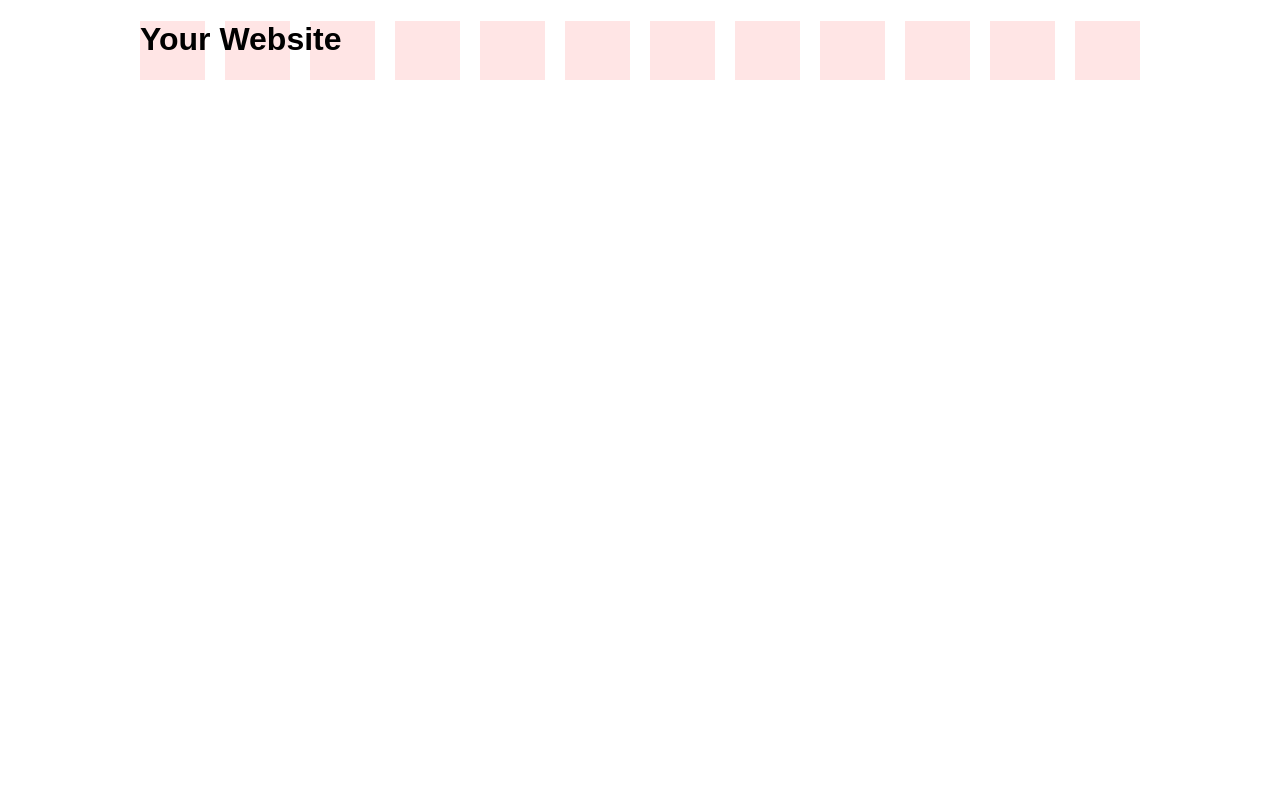
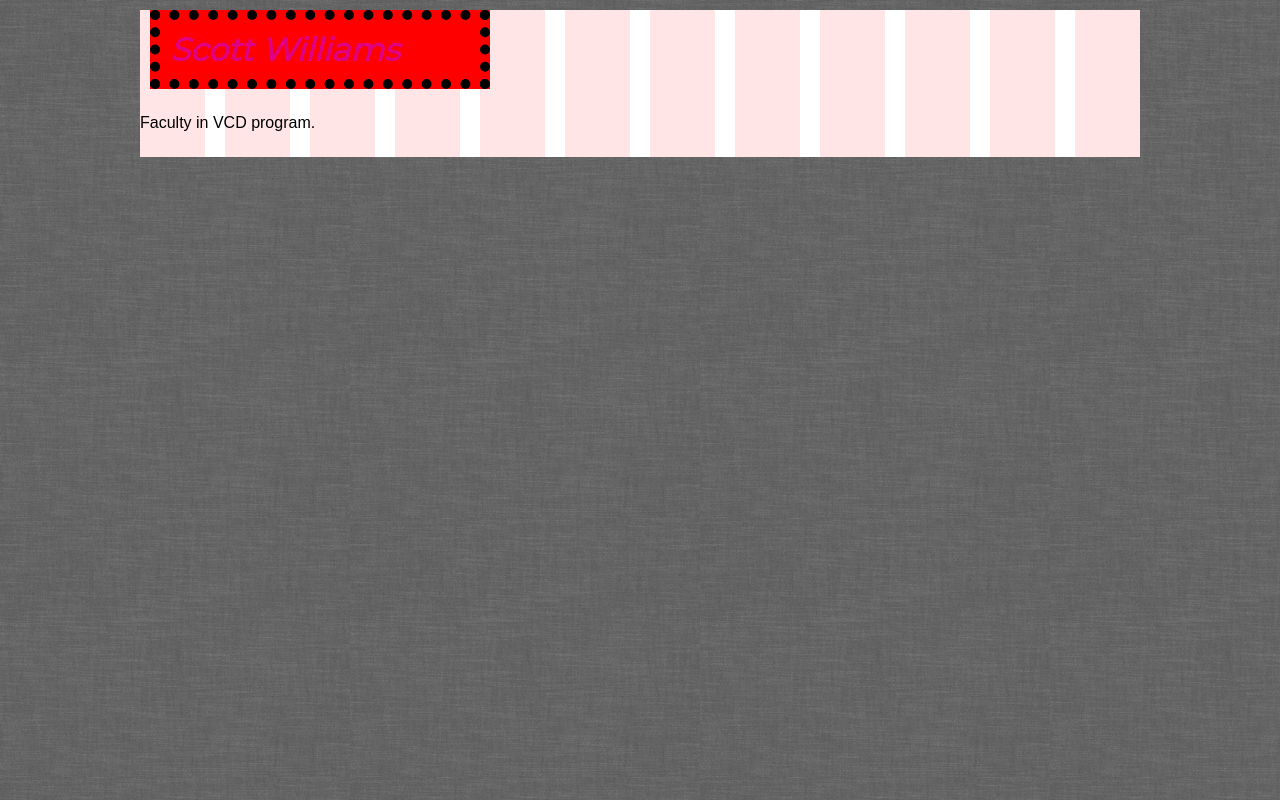
Before and after one commit to stwilliams0223/website-starter-master, a plain HTML site: page website-starter-master/index.html in a window 1280 px wide. Drawn offline with Linux system fonts and the light colour scheme.

Commit message:
Version 1

```diff
--- a/website-starter-master/css/styles.css
+++ b/website-starter-master/css/styles.css
@@ -1,5 +1,28 @@
 /* Your Website Styles */
 
+
+body{
+
+	background: url("../img/bg.png") #29A9FF;
+}
+
+h1{
+	background: red;
+	padding: 10px;
+	border: 10px black dotted;
+	width: 300px;
+	font-family: 'Montserrat', sans-serif;
+	color: #E00083;
+	font-style: italic;
+	margin: 10px;
+
+}
+
+p{
+
+	line-height: 36px;
+
+}
 
 /* Show Grid */
 .showgrid {
--- a/website-starter-master/index.html
+++ b/website-starter-master/index.html
@@ -9,6 +9,7 @@
   <link rel="stylesheet" href="css/normalize.css">
   <link rel="stylesheet" href="css/grid.css">
   <link rel="stylesheet" href="css/styles.css">
+  <link href='http://fonts.googleapis.com/css?family=Montserrat' rel='stylesheet' type='text/css'>
 
 </head>
 <body>
@@ -16,7 +17,9 @@
 	<div class="container showgrid">
 
 		<!-- Your Content -->
-		<h1>Your Website</h1>
+		<h1>Scott Williams</h1>
+
+		<p>Faculty in VCD program.</p>
 
 		<!-- Clearfix -->
 		<div class="clear"></div>
```
Also changed, not shown: website-starter-master/img/bg.png (added).
